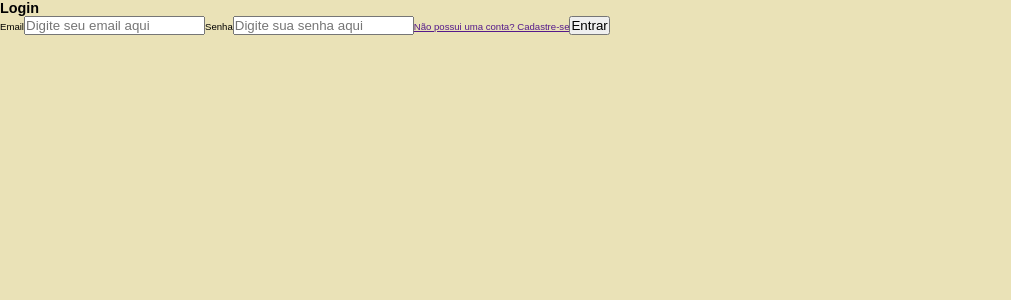
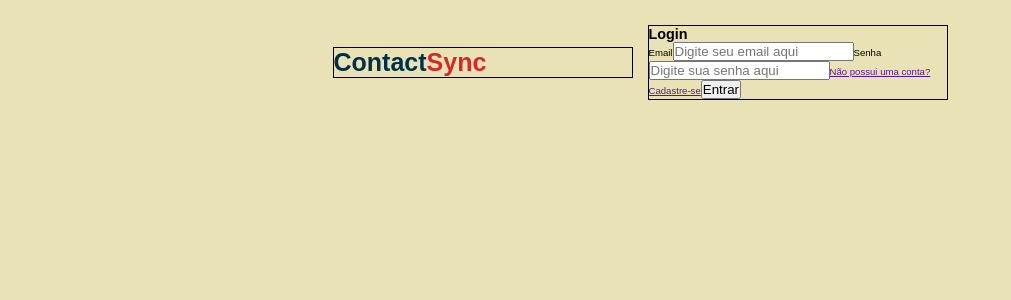
Before and after one commit to leticiamontilha/desafio-full-stack-leticiamontilha, a React (Vite) app in the folder contactsync/: page / in a window 1280 px wide. Shown: the top 300 px of the page, without its empty margins (0-1011 px from the left). Built offline with nearby package versions, Linux system fonts and the light colour scheme.

Commit message:
feat: createLogin

```diff
--- /dev/null
+++ b/contactsync/src/components/Main/style.ts
@@ -0,0 +1,9 @@
+import styled from "styled-components"
+
+export const MainStyle = styled.main`
+    display: flex;
+    align-items: center;
+    justify-content: center;
+    gap: 15px;
+    padding: 25px;
+`
--- a/contactsync/src/contexts/AuthContext.tsx
+++ b/contactsync/src/contexts/AuthContext.tsx
@@ -1,4 +1,4 @@
-import { ReactNode, createContext } from "react";
+import { ReactNode, createContext, useEffect } from "react";
 import { LoginData } from "../pages/Login/validator";
 import { api } from "../services/api";
 import { useNavigate} from "react-router-dom"
@@ -16,13 +16,24 @@ export const AuthContext = createContext({} as AuthContextValues)
 export const AuthProvider = ({children}: AuthProviderProps) => {
     const navigate = useNavigate()
 
+    useEffect(() => {
+        const token = localStorage.getItem("contactSync:token")
+
+        if(!token){
+            navigate("/")
+        }
+
+        api.defaults.headers.common.Authorization = `Bearer ${token}`
+
+    })
+
     const signIn =  async (data: LoginData) => {
         try {
             const response = await api.post("/login", data)
             const { token } = response.data
 
             api.defaults.headers.common.Authorization = `Bearer ${token}`
-            localStorage.setItem("contactSync: token", token)
+            localStorage.setItem("contactSync:token", token)
 
             navigate("/dashboard")
         } catch (error) {
--- a/contactsync/src/pages/Login/index.tsx
+++ b/contactsync/src/pages/Login/index.tsx
@@ -2,6 +2,8 @@ import { zodResolver } from "@hookform/resolvers/zod"
 import { useForm } from "react-hook-form"
 import { LoginData, schema } from "./validator"
 import { useAuth } from "../../hooks/useAuth"
+import { SectionLogin, SectionLogo } from "./style"
+import { MainStyle } from "../../components/Main/style"
 
 export const Login = () => {
     const { signIn } = useAuth()
@@ -10,7 +12,12 @@ export const Login = () => {
     })
 
     return(
-        <main>
+        <MainStyle>
+            <SectionLogo>
+                <h1>Contact<span>Sync</span></h1>
+            </SectionLogo>
+
+            <SectionLogin>
                 <h2>Login</h2>
                 <form onSubmit={handleSubmit(signIn)}>
                     <label htmlFor="senha">Email</label>
@@ -20,6 +27,7 @@ export const Login = () => {
                     <a href="">Não possui uma conta? Cadastre-se</a>
                     <button type="submit">Entrar</button>
                 </form>
-        </main>
+            </SectionLogin>
+        </MainStyle>
     )
 }
--- /dev/null
+++ b/contactsync/src/pages/Login/style.ts
@@ -0,0 +1,34 @@
+import styled from "styled-components"
+
+export const SectionLogo = styled.section`
+    width: 80vw;
+    max-width: 300px;
+
+    display: flex;
+    flex-direction: column;
+    align-items: cente;
+    justify-content: center;
+
+    border: 1px solid black;
+
+    h1 {
+        font-size: 25px;
+        color: var(--prussian-blue);
+    }
+
+    span {
+        color: var(--fire-engine-red);
+        font-weight: bold;
+    }
+`
+
+export const SectionLogin = styled.section`
+    border: 1px solid black;
+    width: 80vw;
+    max-width: 300px;
+
+    display: flex;
+    flex-direction: column;
+    align-items: cente;
+    justify-content: center;
+`
```
Also changed, not shown: contactsync/src/components/Main/index.tsx (added, +14 -0 lines). Lines whose indentation alone changed are shown as unchanged.
